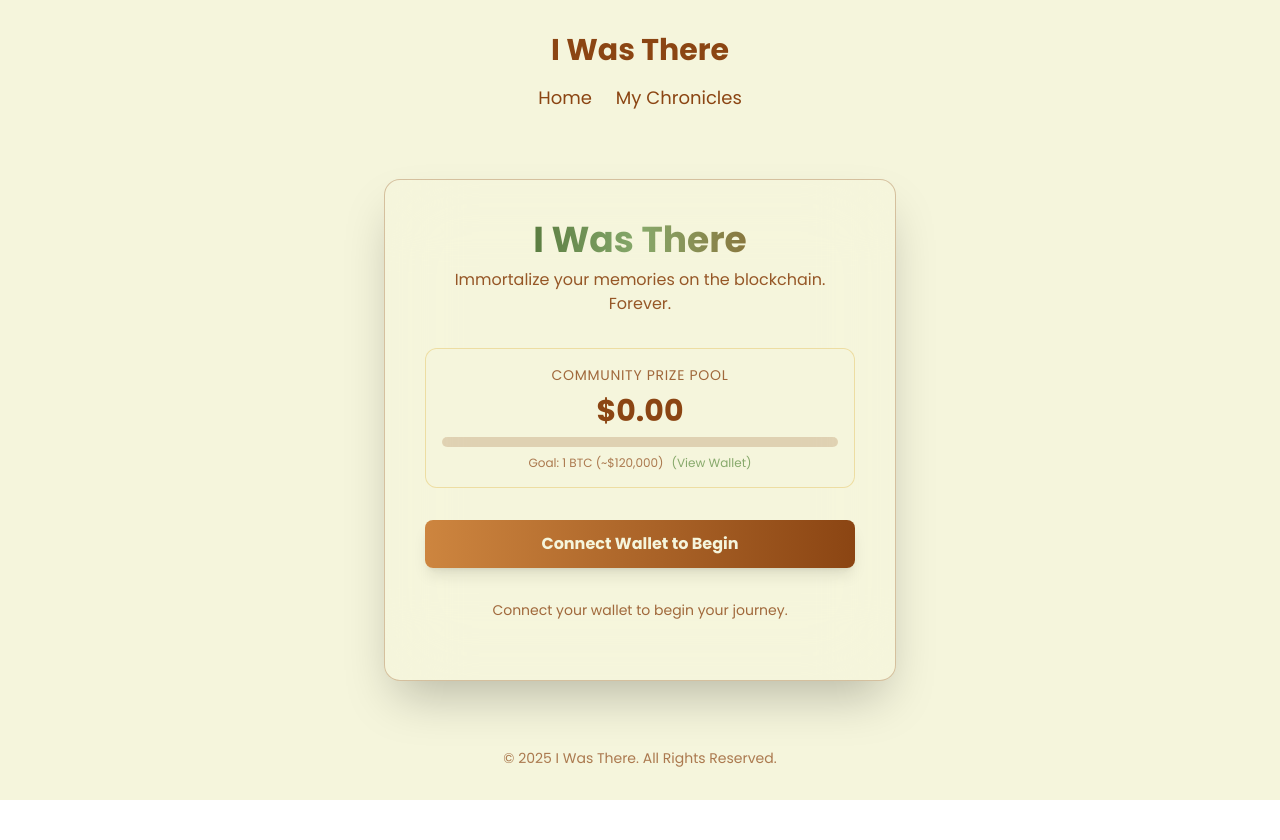
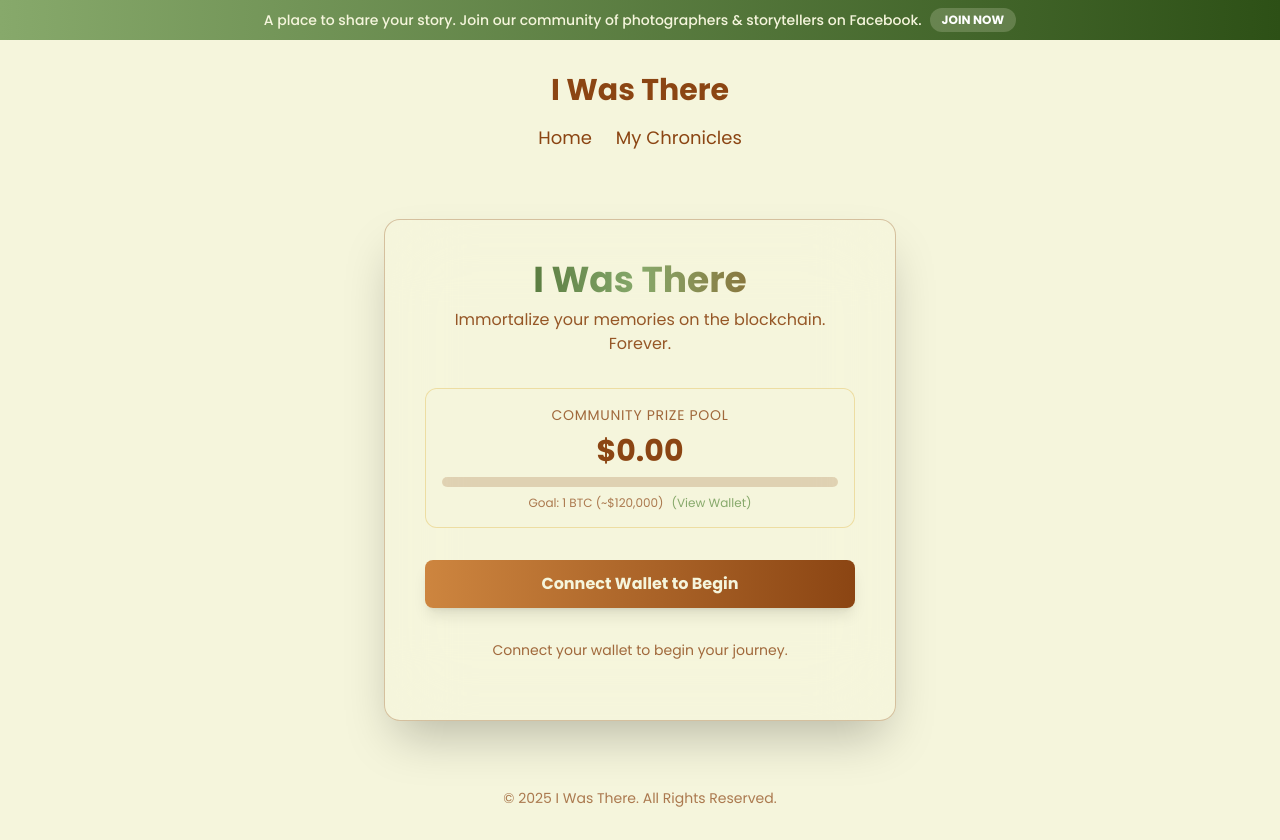
Before and after one commit to pioneerbrother/iwasthere, a React (Vite) app: page / in a window 1280 px wide. Before the commit the page ends 800 px from the top, so only its background shows below. Built offline with nearby package versions, Linux system fonts and the light colour scheme.

Commit message:
fix(build): Final definitive build configuration
This commit restores the CommunityBanner component and perfects the netlify.toml file with the required function timeout. It relies on the corrected Netlify UI settings (blank base directory) to ensure a stable and correct deployment.

```diff
--- a/src/App.jsx
+++ b/src/App.jsx
@@ -3,11 +3,15 @@ import { BrowserRouter as Router, Routes, Route, Link } from 'react-router-dom';
 import { WalletProvider } from './contexts/WalletContext';
 import HomePage from './pages/HomePage';
 import GalleryPage from './pages/GalleryPage';
+import CommunityBanner from './components/CommunityBanner';
 
 function App() {
   return (
     <WalletProvider>
       <Router>
+         {/* --- THIS IS THE NEW CODE --- */}
+        <CommunityBanner />
+        {/* --- END OF NEW CODE --- */}
         <div className="min-h-screen bg-cream text-warm-brown font-sans flex flex-col items-center p-4">
           <header className="w-full max-w-6xl mx-auto py-4">
             <Link to="/" className="flex items-center justify-center space-x-2">
--- /dev/null
+++ b/src/components/CommunityBanner.jsx
@@ -0,0 +1,25 @@
+import React from 'react';
+
+// --- ACTION REQUIRED ---
+// Replace this placeholder with the real link to your "Photography Chronicles" Facebook group.
+const FACEBOOK_GROUP_URL = "https://www.facebook.com/share/g/1FAxNgztJS/";
+
+const CommunityBanner = () => {
+  return (
+    <div className="w-full bg-gradient-to-r from-sage-green to-forest-green text-center p-2 shadow-md">
+    <a
+  href={FACEBOOK_GROUP_URL}
+  target="_blank"
+  rel="noopener noreferrer"
+  className="text-sm font-medium text-cream hover:text-white transition-colors duration-300 flex items-center justify-center space-x-2"
+>
+  <span>A place to share your story. Join our community of photographers & storytellers on Facebook.</span>
+  <span className="bg-cream/20 text-white font-bold py-1 px-3 rounded-full text-xs hover:bg-white hover:text-forest-green">
+    JOIN NOW
+  </span>
+</a>
+    </div>
+  );
+};
+
+export default CommunityBanner;
```
Also changed, not shown: 1 other file (tests, documents, lock files or other folders).
